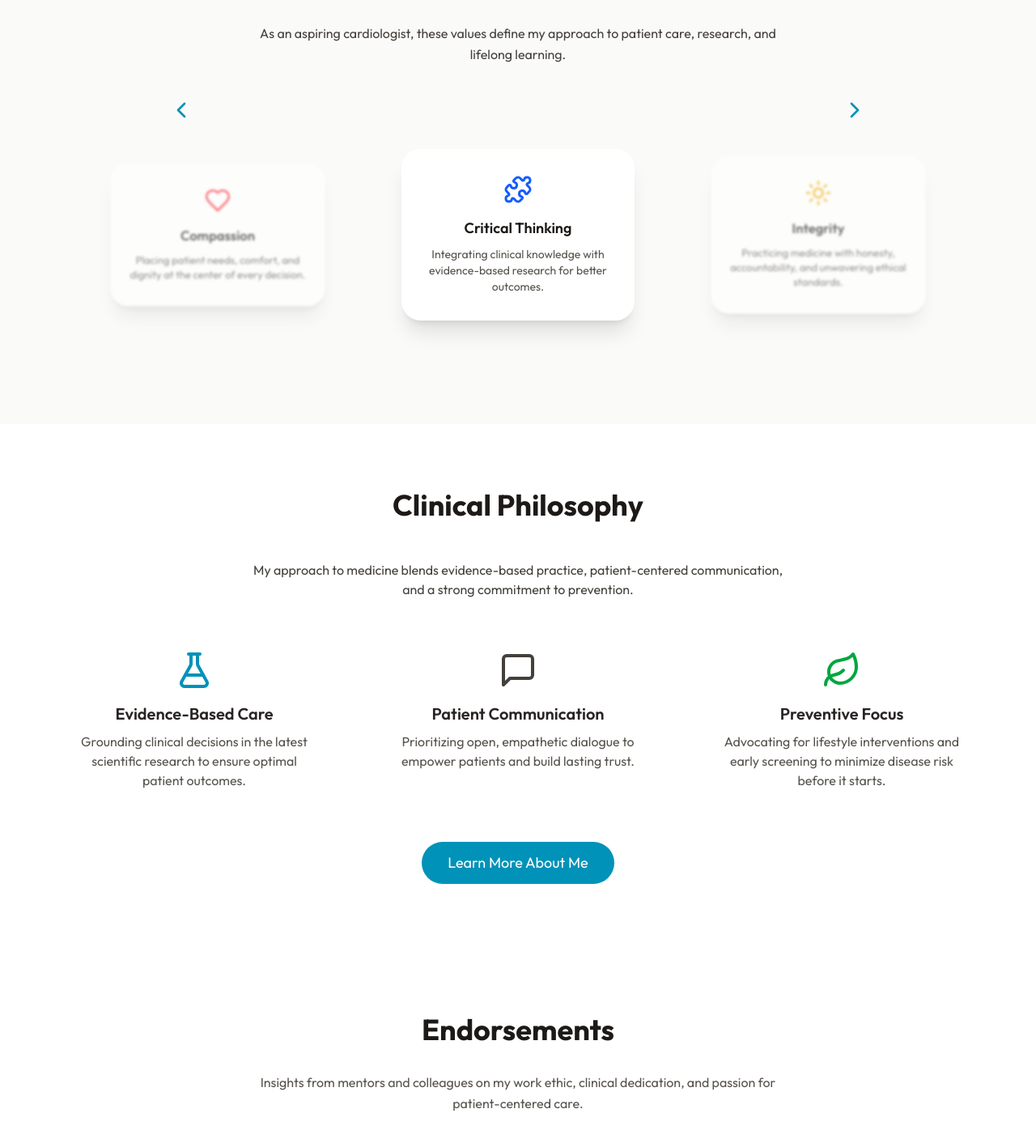
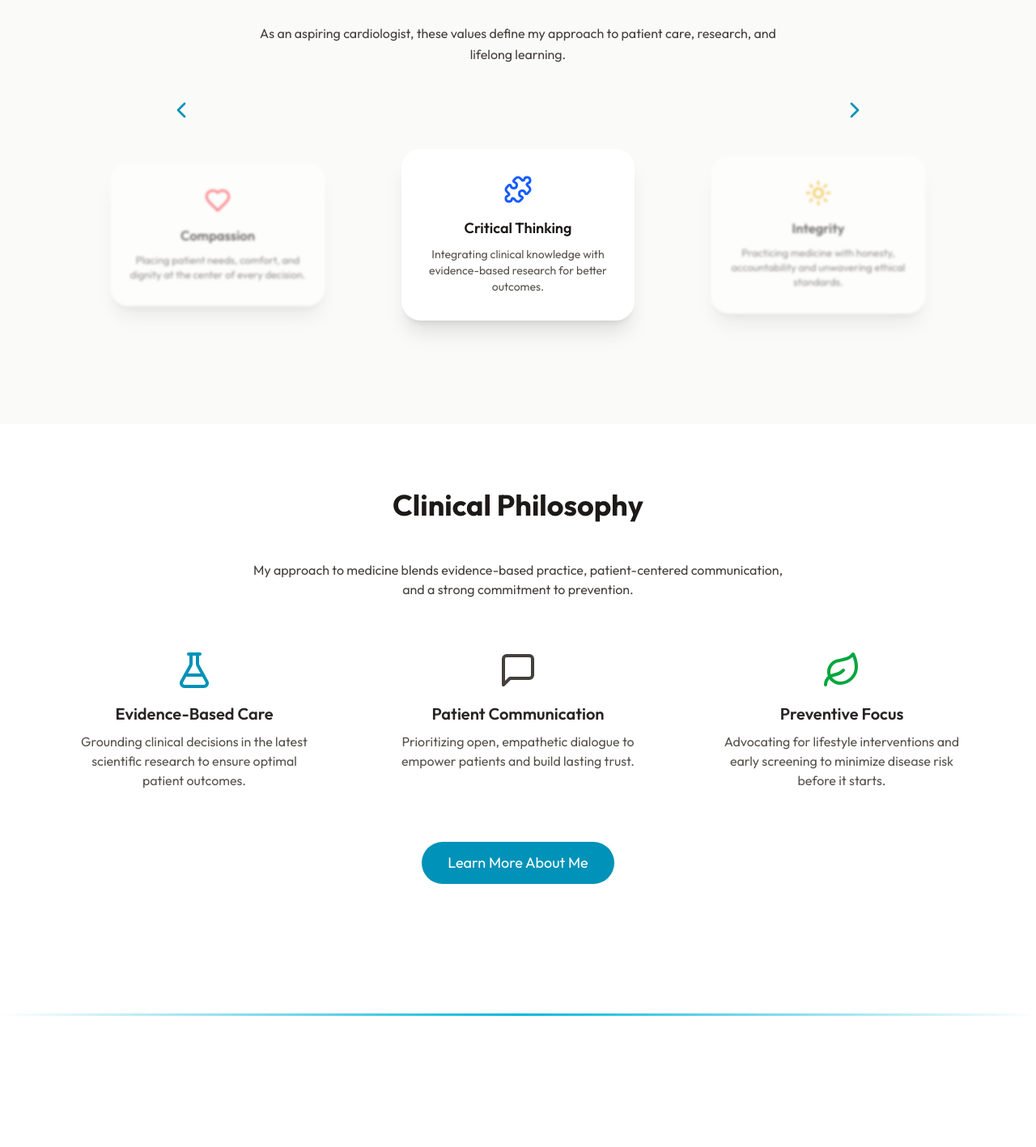
Before and after one commit to panteliskarabetsos/drzisis-portfolio, a Next.js app: page / in a window 1280 px wide. Shown: the part 1277-2694 px from the top of the page at 81% size. Built offline with nearby package versions, Linux system fonts and the light colour scheme.

Commit message:
General Improvements

```diff
--- a/src/app/page.js
+++ b/src/app/page.js
@@ -173,9 +173,10 @@
 
           </div>
         </section>
+    <div className="my-20 h-[3px] w-full bg-gradient-to-r from-cyan-400/0 via-cyan-500 to-cyan-400/0" />
 
       {/* RECOMMENDATIONS SECTION */}
-      <section className="bg-white py-20 px-4 sm:px-6 lg:px-8">
+      <section className="bg-white py-20 px-4 sm:px-6 lg:px-8 ">
         <div className="mx-auto max-w-6xl text-center">
           <h2 className="text-4xl font-bold text-stone-900 mb-8">
             Endorsements
@@ -248,13 +249,13 @@
     {
       title: "Integrity",
       description:
-        "Practicing medicine with honesty, accountability, and unwavering ethical standards.",
+        "Practicing medicine with honesty, accountability and unwavering ethical standards.",
       icon: <Sun size={36} className="text-yellow-500" />,
     },
     {
       title: "Collaboration",
       description:
-        "Building strong partnerships with patients, families, and interdisciplinary teams.",
+        "Building strong partnerships with patients, families and interdisciplinary teams.",
       icon: <Users size={36} className="text-cyan-600" />,
     },
     {
@@ -266,7 +267,7 @@
     {
       title: "Excellence",
       description:
-        "Striving for the highest standards in clinical practice, research, and education.",
+        "Striving for the highest standards in clinical practice, research and education.",
       icon: <BarChart3 size={36} className="text-green-600" />,
     },
   ];
```
